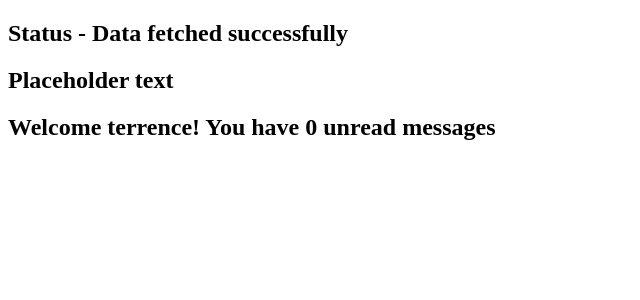
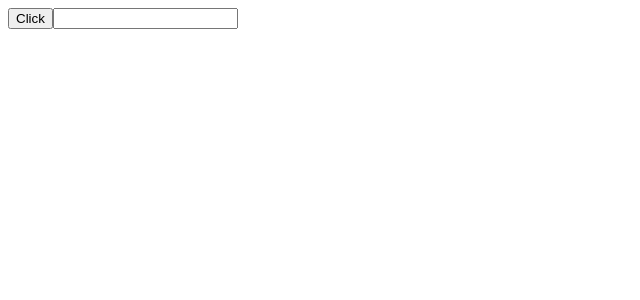
Before and after one commit to terrencejihoonjung/react-typescript-demo, a React (Vite) app in the folder react-typescript-demo/: page / in a window 1280 px wide. Shown: the top 300 px of the page, without its empty margins (0-640 px from the left). Built offline with nearby package versions, Linux system fonts and the light colour scheme.

Commit message:
event props

```diff
--- a/react-typescript-demo/src/App.tsx
+++ b/react-typescript-demo/src/App.tsx
@@ -1,9 +1,11 @@
-import Greet from "./components/Greet";
+// import Greet from "./components/Greet";
 // import Person from "./components/Person";
 // import PersonList from "./components/PersonList";
-import Status from "./components/Status";
-import Heading from "./components/Heading";
-import Oscar from "./components/Oscar";
+// import Status from "./components/Status";
+// import Heading from "./components/Heading";
+// import Oscar from "./components/Oscar";
+import Button from "./components/Button";
+import Input from "./components/Input";
 
 function App() {
   // const personName = {
@@ -19,12 +21,18 @@ function App() {
 
   return (
     <div>
-      <Status status={"success"} />
-      <Oscar>
-        <Heading>Placeholder text</Heading>
-      </Oscar>
+      <Button
+        handleClick={(e, id) => {
+          console.log("Button clicked", e.target, id);
+        }}
+      />
 
-      <Greet name={"terrence"} isLoggedIn={true} />
+      <Input
+        value=""
+        handleChange={(e) => {
+          console.log("Input Changed", e.target.value);
+        }}
+      />
     </div>
   );
 }
--- /dev/null
+++ b/react-typescript-demo/src/components/Button.tsx
@@ -0,0 +1,10 @@
+// Event Type
+type ButtonProps = {
+  handleClick: (e: React.MouseEvent<HTMLButtonElement>, id: number) => void;
+};
+
+function Button({ handleClick }: ButtonProps) {
+  return <button onClick={(e) => handleClick(e, 1)}>Click</button>;
+}
+
+export default Button;
--- /dev/null
+++ b/react-typescript-demo/src/components/Input.tsx
@@ -0,0 +1,10 @@
+type InputProps = {
+  value: string;
+  handleChange: (e: React.ChangeEvent<HTMLInputElement>) => void;
+};
+
+function Input({ value, handleChange }: InputProps) {
+  return <input type="text" value={value} onChange={handleChange} />;
+}
+
+export default Input;
```
